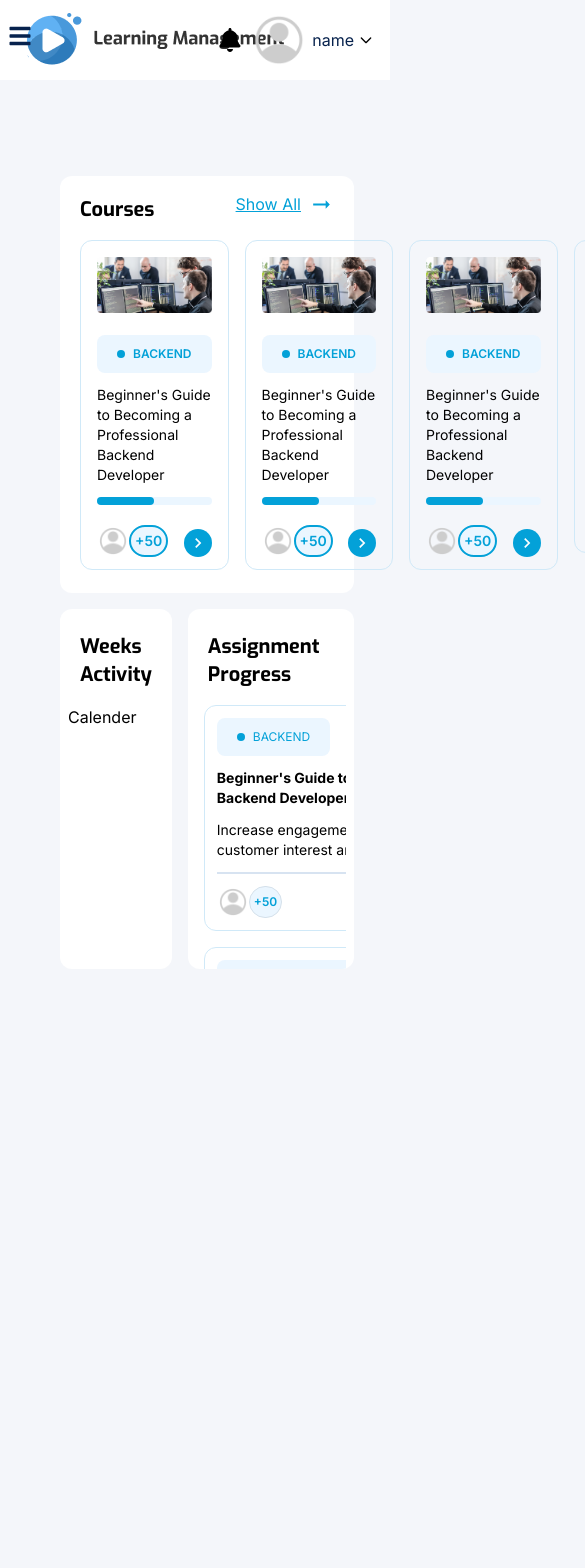
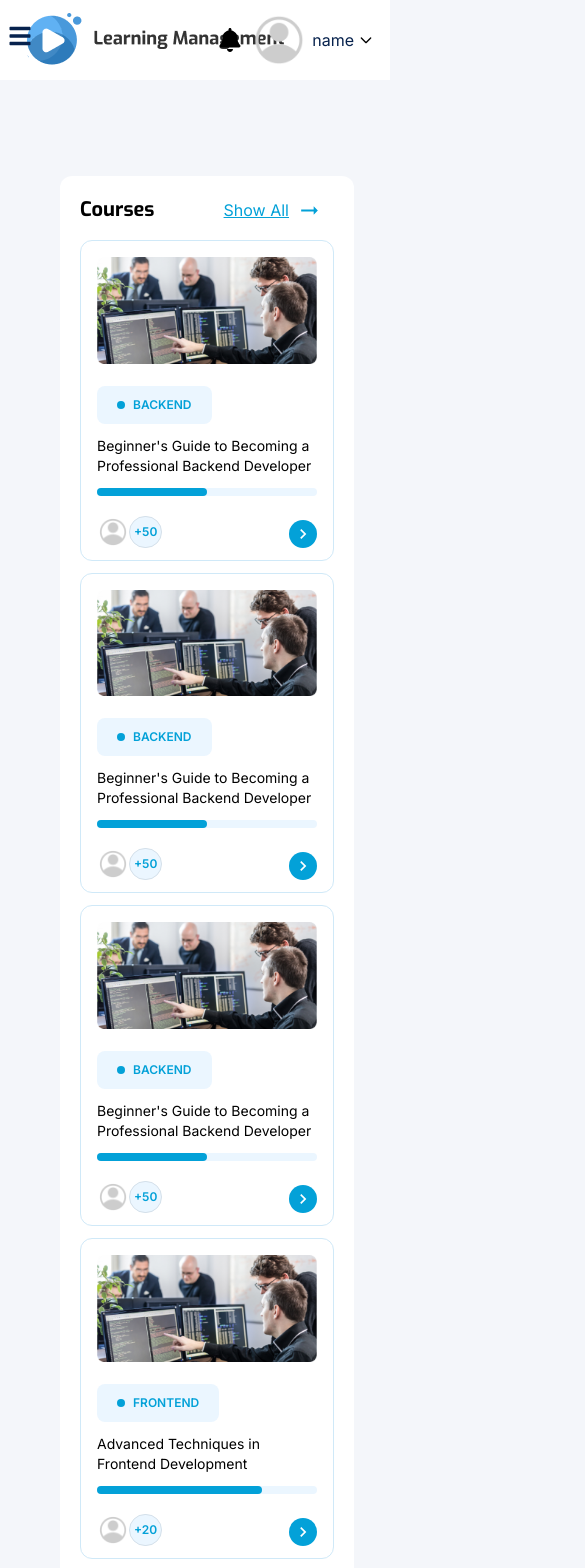
Before and after one commit to xloop-digital-services/lms-frontend-nextJs, a Next.js app: page /dashboard in a window 390 px wide. Shown: the top 1568 px of the page, 585 px wide, since content can reach past the window. Before the commit the page ends 969 px from the top, so only its background shows below. Built offline with nearby package versions, Linux system fonts and the light colour scheme.

Commit message:
responsiveness refactored

```diff
--- a/src/app/dashboard/page.js
+++ b/src/app/dashboard/page.js
@@ -24,9 +24,9 @@ export default function page() {
           width: isSidebarOpen ? "86%" : "100%",
         }}
       >
-        <div className="bg-[#ffffff]  p-2  mx-5 rounded-xl space-y-4  ">
+        <div className="bg-[#ffffff]  p-5  mx-5 rounded-xl space-y-4  ">
           <div className="flex justify-between items-center">
-            <h1 className="text-xl font-bold pl-3 pt-3 font-exo"> Courses</h1>
+            <h1 className="text-xl font-bold  font-exo"> Courses</h1>
             <div className="group px-3">
               <p className="text-[#03A1D8] underline flex items-center group-hover:cursor-pointer">
                 Show All
@@ -39,7 +39,7 @@ export default function page() {
               </p>
             </div>
           </div>
-          <div className="flex space-x-4 px-3 pb-3 ">
+          <div className="flex gap-3 mx-auto flex-wrap">
             <CourseCard
               image={image1}
               category="Backend"
@@ -72,7 +72,7 @@ export default function page() {
               avatars={avatars}
               extraCount={20}
             />
-            {
+            {/* {
               !isSidebarOpen &&
               <CourseCard
               image={image1}
@@ -82,10 +82,10 @@ export default function page() {
               avatars={avatars}
               extraCount={20}
             />
-            }
+            } */}
           </div>
         </div>
-        <div className="flex gap-4 mx-5">
+        <div className="flex gap-4 mx-5 lg:flex-row flex-col-reverse ">
           <div className="bg-[#ffffff] p-2  rounded-xl grow">
             <div>
               <h1 className="text-xl font-bold px-3 py-4 font-exo">
@@ -96,13 +96,13 @@ export default function page() {
               <Calender />
             </div>
           </div>
-          <div className="bg-[#ffffff] p-2 rounded-xl overflow-hidden h-[360px] w-fit">
+          <div className="bg-[#ffffff] p-2 rounded-xl overflow-hidden h-[360px] lg:w-fit ">
             <div>
               <h1 className="text-xl font-bold px-3 py-4 font-exo">
                 Assignment Progress
               </h1>
             </div>
-            <div className="p-2 pt-0 flex flex-col resize-none overflow-y-auto h-[300px] scrollbar-webkit ">
+            <div className="p-2 pt-0 flex lg:flex-col gap-2 lg:flex-nowrap flex-wrap resize-none overflow-y-auto h-[300px] scrollbar-webkit ">
               <AssignmentCard
                 category="Backend"
                 title="Beginner's Guide to Becoming a Professional Backend Developer"
--- a/src/components/AssignmentCard.jsx
+++ b/src/components/AssignmentCard.jsx
@@ -12,7 +12,7 @@ const AssignmentCard = ({
   extraCount,
 }) => {
   return (
-    <div className="w-[370px] group bg-transparent pb-4 ">
+    <div className="w-[360px] mx-auto group bg-transparent pb-4 ">
       <div className="rounded-xl border border-blue-100 group-hover:cursor-pointer group-hover:shadow-lg group-hover:shadow-dark-300">
         <div className="space-y-3 text-sm p-3">
           <div className="flex justify-between items-center">
--- a/src/components/CourseCard.jsx
+++ b/src/components/CourseCard.jsx
@@ -1,26 +1,42 @@
-"use client"
-import React from 'react'
-import Image from 'next/image';
-import PropTypes from 'prop-types';
+"use client";
+import React from "react";
+import Image from "next/image";
+import PropTypes from "prop-types";
 import { MdKeyboardArrowRight } from "react-icons/md";
 
-const CourseCard = ({ image, category, title, progress, avatars, extraCount}) => {
+const CourseCard = ({
+  image,
+  category,
+  title,
+  progress,
+  avatars,
+  extraCount,
+}) => {
   return (
-        <div className='w-[350px] group bg-transparent '>
-            <div className='rounded-xl border border-blue-100 group-hover:cursor-pointer group-hover:border-2 group-hover:border-blue-300'>
-                <Image src={image} alt="here you go" className='p-4 w-full rounded-xl' />
-                <div className='space-y-3 text-sm px-4 pt-[6px]'>
-                    <div className='flex bg-[#EBF6FF] w-fit py-[9px] px-5 rounded-lg items-center space-x-2'>
-                        <p className='bg-[#03A1D8] w-2 h-2 rounded-full'></p>
-                        <p className='text-[#03A1D8] uppercase text-[12px] font-semibold'>{category}</p>
+    <div className="w-[350px] lg:mx-0 mx-auto group bg-transparent ">
+      <div className="rounded-xl border border-blue-100 group-hover:cursor-pointer group-hover:border-2 group-hover:border-blue-300">
+        <Image
+          src={image}
+          alt="here you go"
+          className="p-4 w-full rounded-xl"
+        />
+        <div className="space-y-3 text-sm px-4 pt-[6px]">
+          <div className="flex bg-[#EBF6FF] w-fit py-[9px] px-5 rounded-lg items-center space-x-2">
+            <p className="bg-[#03A1D8] w-2 h-2 rounded-full"></p>
+            <p className="text-[#03A1D8] uppercase text-[12px] font-semibold">
+              {category}
+            </p>
           </div>
           <div>
             <p>{title}</p>
           </div>
-                    <div className='bg-[#EBF6FF] w-full h-2 rounded-xl'>
-                        <div className='bg-[#03A1D8] w-[120px] h-2 rounded-xl' style={{ width: progress }}></div>
+          <div className="bg-[#EBF6FF] w-full h-2 rounded-xl">
+            <div
+              className="bg-[#03A1D8] w-[120px] h-2 rounded-xl"
+              style={{ width: progress }}
+            ></div>
           </div>
-                    <div className='flex justify-between items-center'>
+          <div className="flex justify-between items-center">
             <div className="flex pb-3 pt-2">
               <div className="flex justify-end mr-2">
                 {/* {avatars.map((avatar, index) => ( */}
@@ -33,14 +49,13 @@ const CourseCard = ({ image, category, title, progress, avatars, extraCount}) =>
                 />
                 {/* ))} */}
                 {extraCount && (
-                                    <span
-                                        className="flex items-center justify-center bg-[#EBF6FF] ml-2 dark:bg-gray-800 text-sm text-[#03A1D8] dark:text-white font-semibold border-2 border-gray-200 dark:border-gray-700 rounded-full p-1">
+                  <span className="flex items-center justify-center bg-[#EBF6FF] ml-2 dark:bg-dark-800 text-[12px] text-[#03A1D8] dark:text-white font-semibold border border-dark-200 dark:border-dark-700 rounded-full p-1">
                     +{extraCount}
                   </span>
                 )}
               </div>
             </div>
-                        <div className='text-[#fcfeff] bg-[#03A1D8] p-1 rounded-full'>
+            <div className="text-[#fcfeff] bg-[#03A1D8] p-1 rounded-full">
               <MdKeyboardArrowRight size={20} />
             </div>
           </div>
@@ -56,6 +71,6 @@ CourseCard.propTypes = {
   title: PropTypes.string.isRequired,
   progress: PropTypes.string.isRequired,
   avatars: PropTypes.string.isRequired,
-    extraCount: PropTypes.number
+  extraCount: PropTypes.number,
 };
-export default CourseCard
+export default CourseCard;
```
Lines whose indentation alone changed are shown as unchanged.
